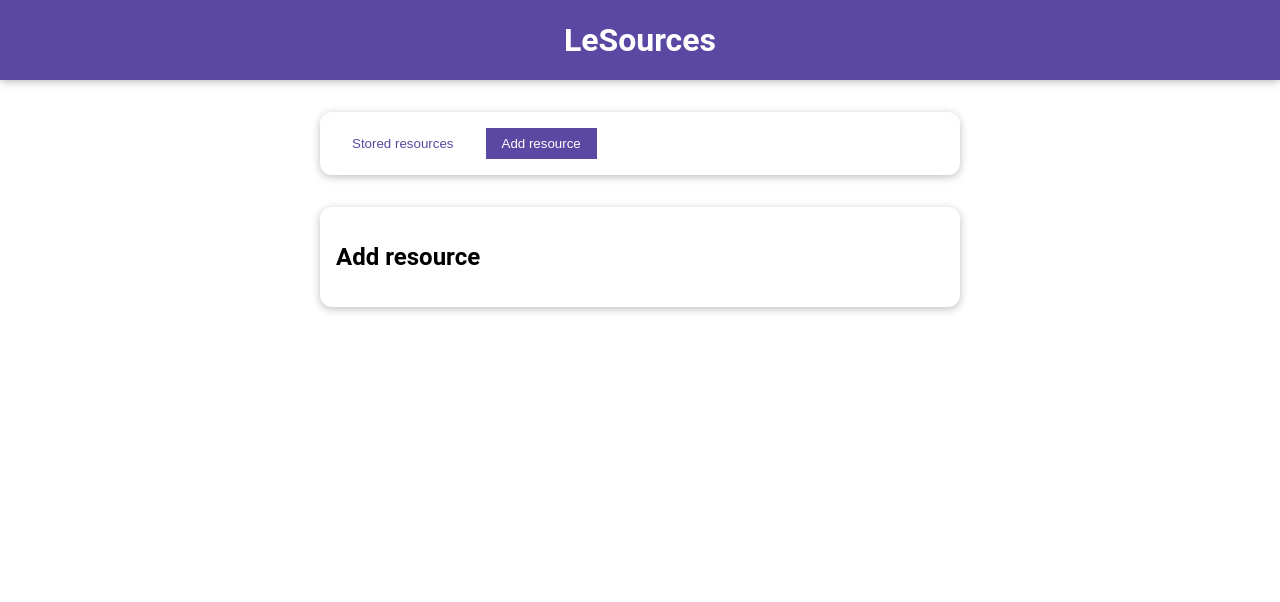
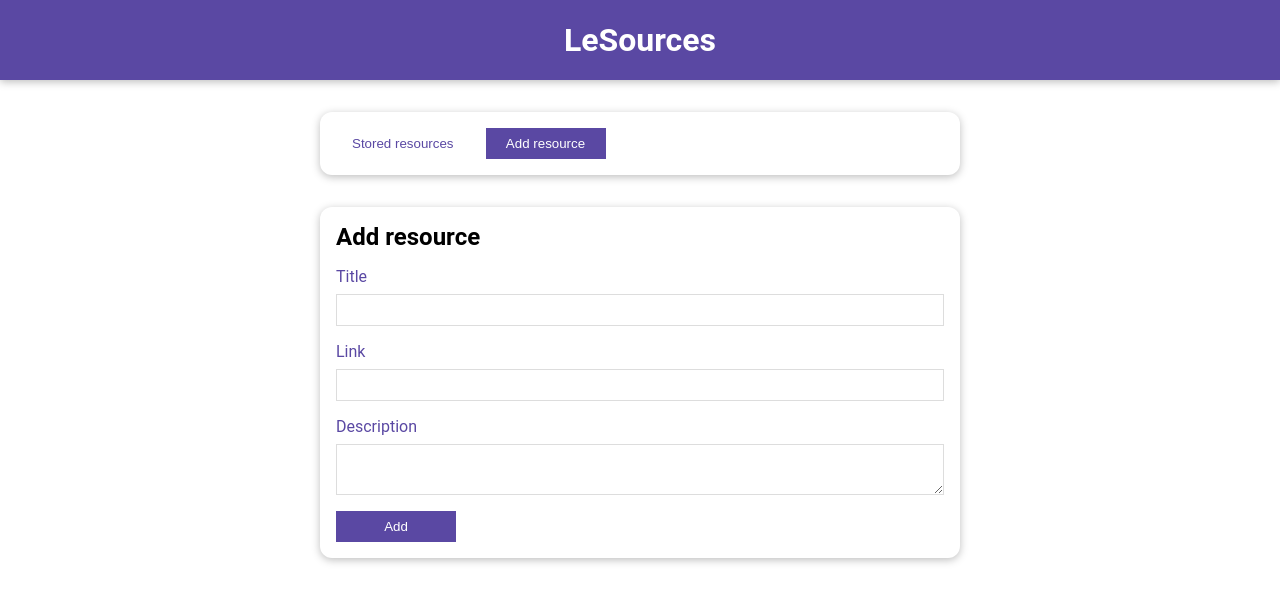
Before and after one commit to tmanspace/resources-app3, a Vue app: page / in a window 1280 px wide. Both pictures are taken after a click on the button "Add resource". Shown: the top 602 px of the page. Built offline with nearby package versions, Linux system fonts and the light colour scheme.

Commit message:
Form Add & Style

```diff
--- a/src/components/UI/BaseButton.vue
+++ b/src/components/UI/BaseButton.vue
@@ -1,5 +1,5 @@
 <template>
-<button :class="mode" :type="type">
+<button :class="mode" >
   <slot></slot>
 </button>
 </template>
@@ -7,7 +7,7 @@
 <script>
 export default {
   name: "BaseButton",
-  props: ['type', 'mode']
+  props: ['mode']
 }
 </script>
 
@@ -20,6 +20,7 @@ button {
   border: none;
   transition: background-color 0.5s, color 0.5s;
   cursor: pointer;
+  min-width: 120px;
 }
 
 button:focus {
--- a/src/components/resources/AddResource.vue
+++ b/src/components/resources/AddResource.vue
@@ -1,6 +1,21 @@
 <template>
   <base-card>
     <h2>Add resource</h2>
+    <form>
+      <div class="form-control">
+        <label for="title">Title</label>
+        <input type="text" name="title" id="title">
+      </div>
+      <div class="form-control">
+        <label for="link">Link</label>
+        <input type="url" name="link" id="link">
+      </div>
+      <div class="form-control">
+        <label for="desc">Description</label>
+        <textarea rows="3" name="desc" id="desc"> </textarea>
+      </div>
+      <base-button type="submit">Add</base-button>
+    </form>
   </base-card>
 </template>
 
@@ -14,4 +29,32 @@ export default {
 
 <style scoped>
 
+h2 {
+  margin: 0 0 1rem;
+}
+
+.form-control {
+  display: flex;
+  flex-direction: column;
+  margin-bottom: 1rem;
+}
+
+label {
+  margin-bottom: 0.5rem;
+  color: #5a48a3;
+}
+
+input, textarea {
+  border: 1px solid #ddd;
+}
+
+input {
+  height: 2rem;
+}
+
+input:focus, textarea:focus {
+  border: 1px solid #5a48a3;
+  outline: none;
+  background-color: #f3f0fd;
+}
 </style>
```
